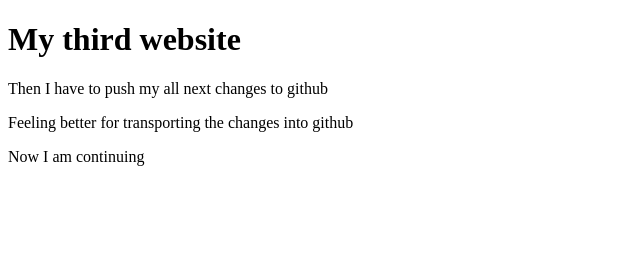
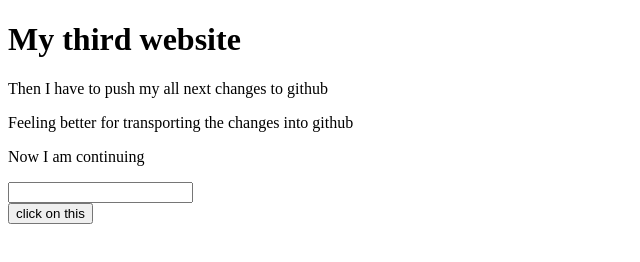
Before and after one commit to programmersufian/my-third-website, a plain HTML site: page index.html in a window 1280 px wide. Shown: the whole page, without its empty margins (0-640 px from the left). Drawn offline with Linux system fonts and the light colour scheme.

Commit message:
Button adding

```diff
--- a/index.html
+++ b/index.html
@@ -10,5 +10,8 @@
     <p>Then I have to push my all next changes to github</p>
     <p>Feeling better for transporting the changes into github</p>
     <p>Now I am continuing</p>
+    <input type="text">
+    <br>
+    <button>click on this</button>
 </body>
 </html>
```
